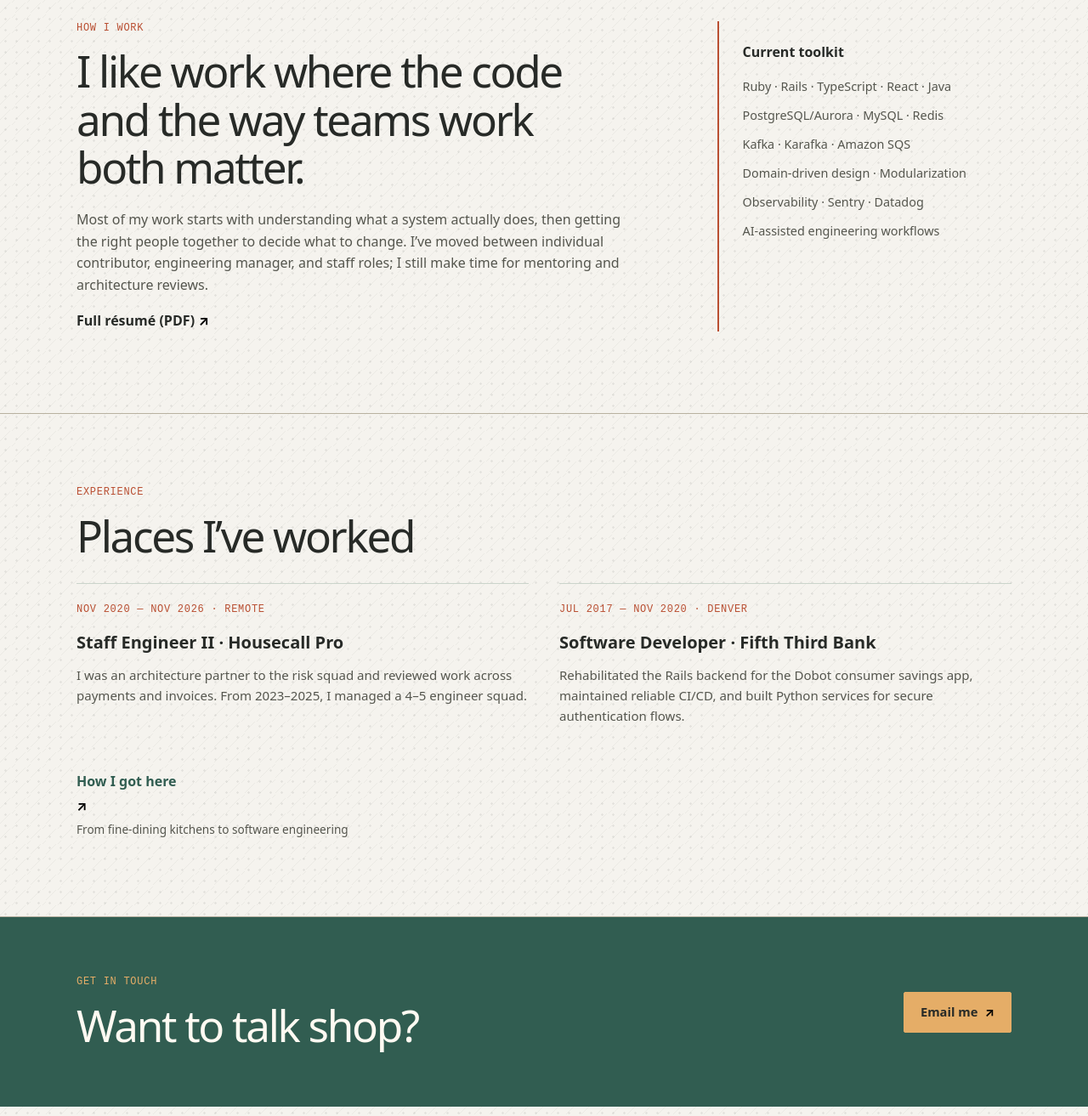
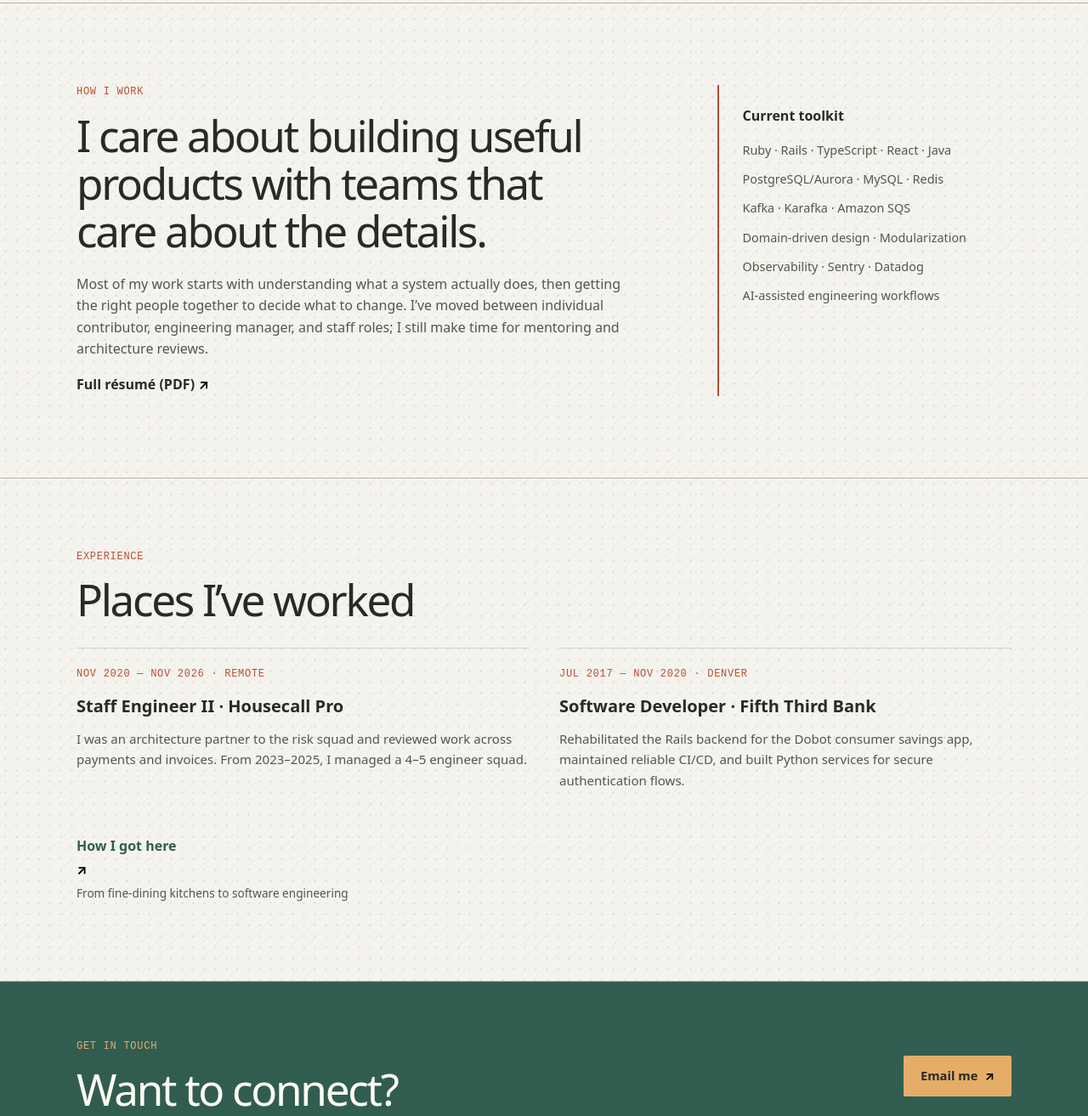
Before and after one commit to andymond/andymond.github.io, a plain HTML site: page index.html in a window 1280 px wide. Shown: the part 1401-2714 px from the top of the page at 85% size. Drawn offline with Linux system fonts and the light colour scheme.

Commit message:
Refine portfolio messaging

```diff
--- a/index.html
+++ b/index.html
@@ -23,7 +23,7 @@
       <section class="hero wrap" aria-labelledby="hero-title">
         <div class="hero-copy">
           <p class="eyebrow">Staff Software Engineer · Denver, Colorado</p>
-          <h1 id="hero-title">I work on payments, risk, and the seams between systems.</h1>
+          <h1 id="hero-title">I build thoughtful products that make people’s lives a little easier.</h1>
           <p class="intro">Most recently, I was Staff Engineer II at Housecall Pro, working across risk, payments, and accounting integrations on a 60,000-tenant Rails platform. I’m looking for my next role building products and systems in fintech or SaaS.</p>
           <div class="actions">
             <a class="button" href="#work">Work I’ve done</a>
@@ -51,7 +51,7 @@
       <section class="about-section wrap" id="expertise" aria-labelledby="expertise-title">
         <div>
           <p class="eyebrow">How I work</p>
-          <h2 id="expertise-title">I like work where the code and the way teams work both matter.</h2>
+          <h2 id="expertise-title">I care about building useful products with teams that care about the details.</h2>
           <p>Most of my work starts with understanding what a system actually does, then getting the right people together to decide what to change. I’ve moved between individual contributor, engineering manager, and staff roles; I still make time for mentoring and architecture reviews.</p>
           <a class="text-link" href="assets/andy-dymond-resume.pdf" download>Full résumé (PDF) <span aria-hidden="true">↗</span></a>
         </div>
@@ -80,7 +80,7 @@
       </section>
 
       <section class="contact-section" id="contact" aria-labelledby="contact-title">
-        <div class="wrap contact-inner"><div><p class="eyebrow">Get in touch</p><h2 id="contact-title">Want to talk shop?</h2></div><a class="button" href="mailto:andy.dymond@gmail.com">Email me <span aria-hidden="true">↗</span></a></div>
+        <div class="wrap contact-inner"><div><p class="eyebrow">Get in touch</p><h2 id="contact-title">Want to connect?</h2></div><a class="button" href="mailto:andy.dymond@gmail.com">Email me <span aria-hidden="true">↗</span></a></div>
       </section>
     </main>
 
```
